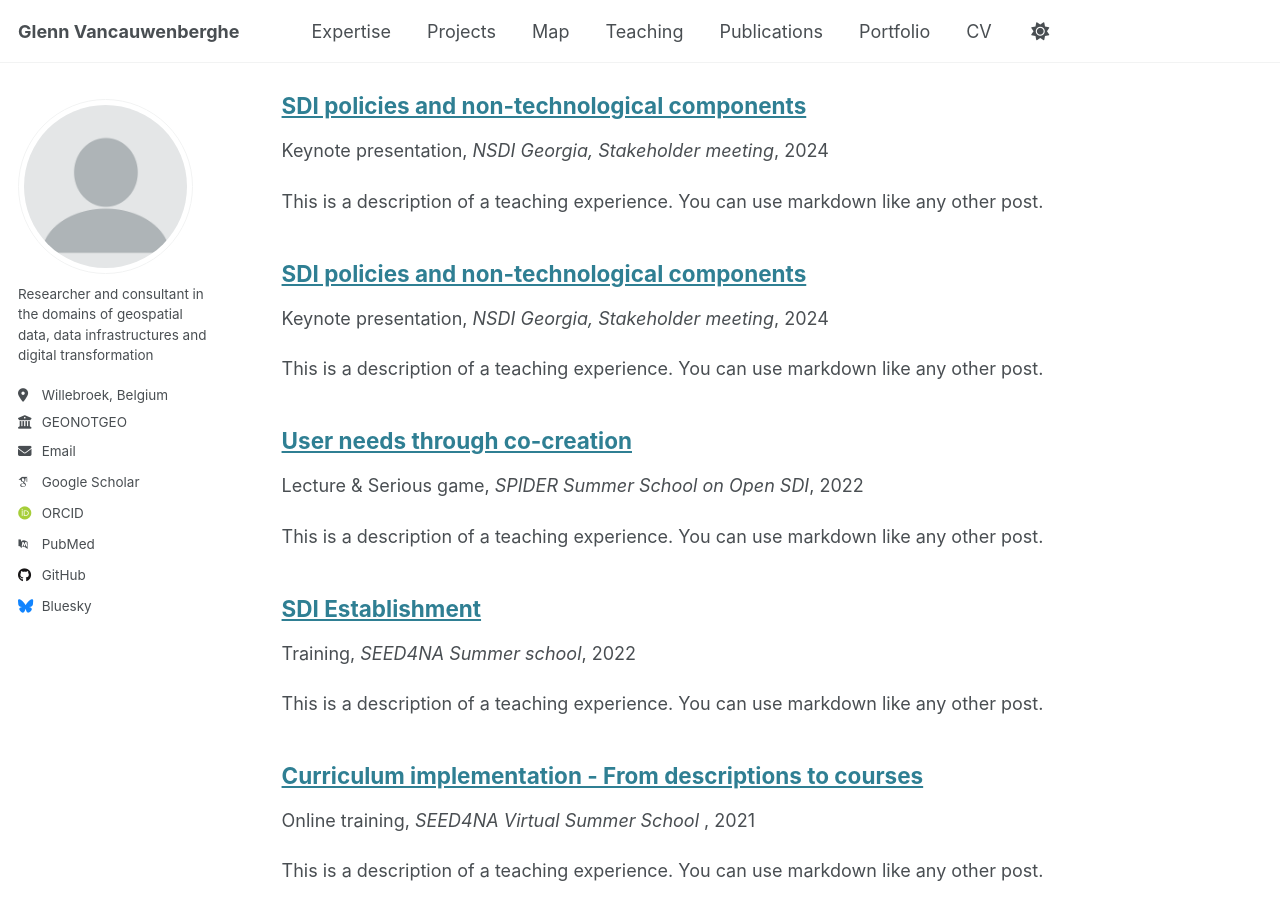
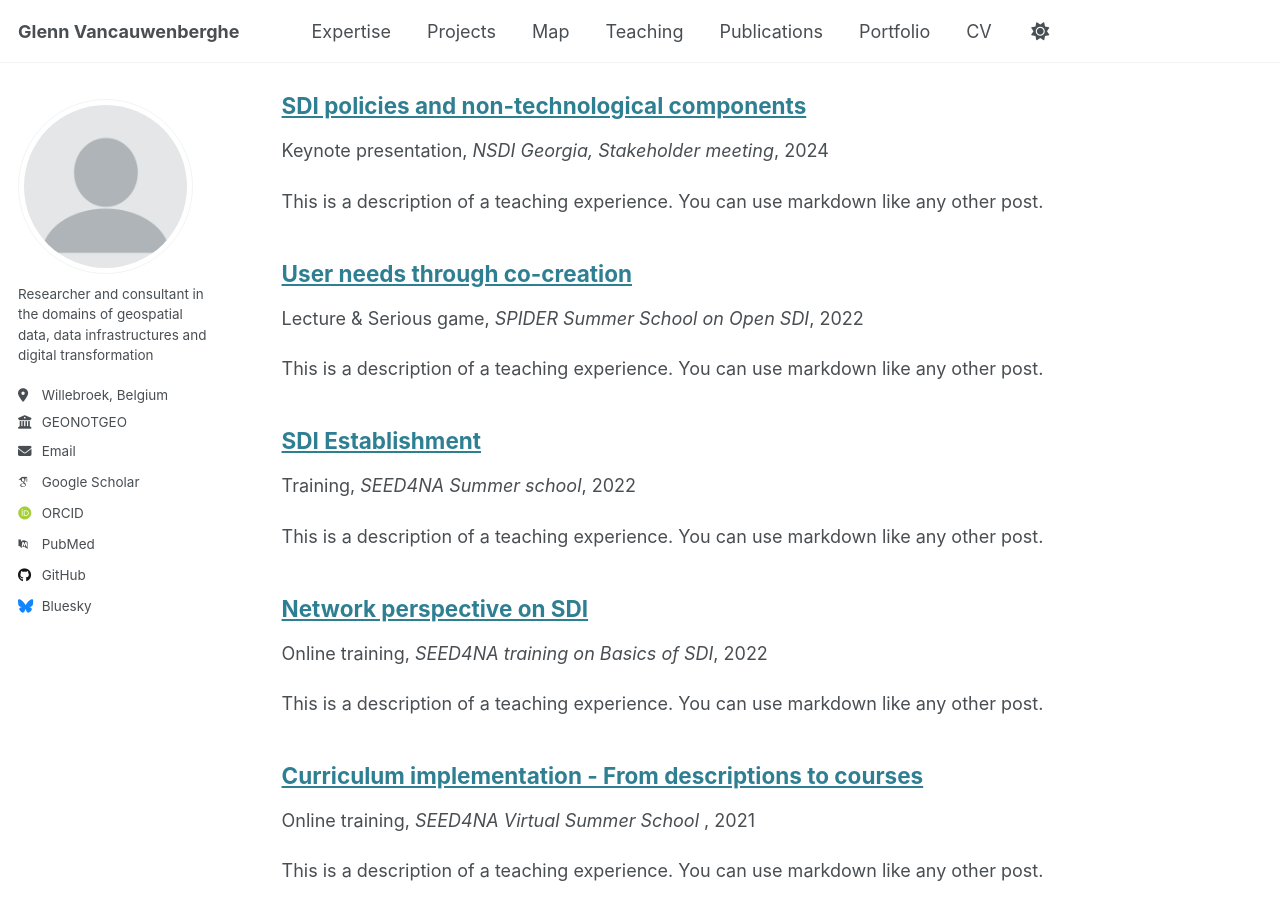
Before and after one commit to GVancauwenberghe/gvancauwenberghe.github.io, a Jekyll site: the page built from _pages/teaching.html, in a window 1280 px wide and 900 px high, scrolled down 1084 px. Built offline with Jekyll 4.4.1, drawn with Linux system fonts in a browser that asks for light colours; some web fonts are replaced.

Commit message:
Update teaching-4.md

```diff
--- a/_teaching/teaching-4.md
+++ b/_teaching/teaching-4.md
@@ -1,11 +1,11 @@
 ---
-title: "SDI policies and non-technological components"
+title: "Network perspective on SDI"
 collection: teaching
-type: "Keynote presentation"
-permalink: /teaching/teaching-2
-venue: "NSDI Georgia, Stakeholder meeting"
-date: 2024-11-27
-location: "Tblisi, Georgia"
+type: "Online training"
+permalink: /teaching/teaching-4
+venue: "SEED4NA training on Basics of SDI"
+date: 2022-01-26
+location: "Online"
 ---
 
 This is a description of a teaching experience. You can use markdown like any other post.
```
